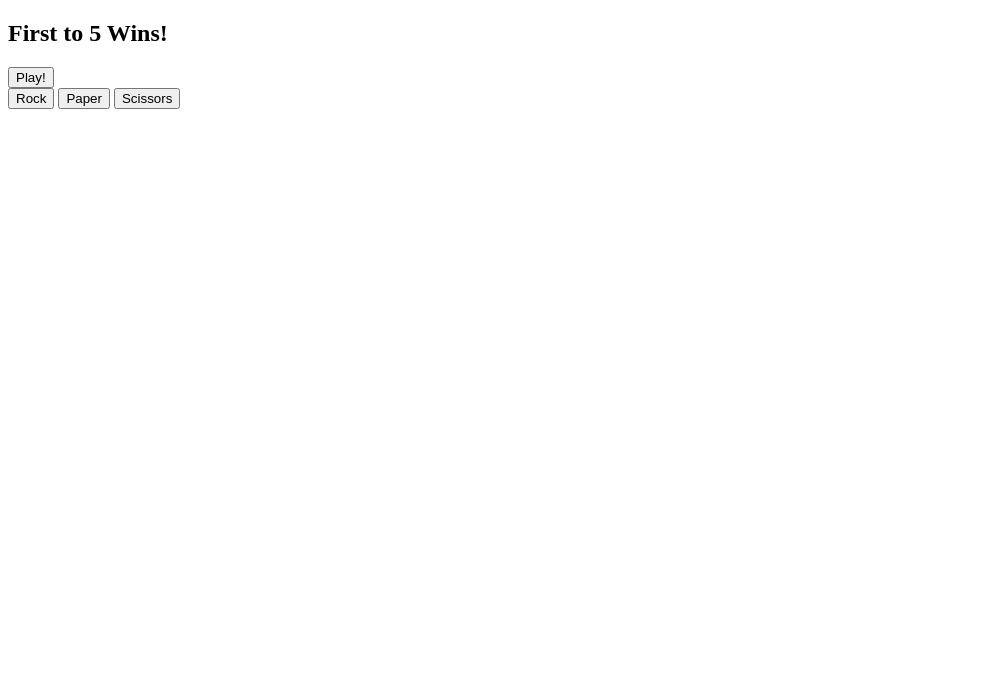
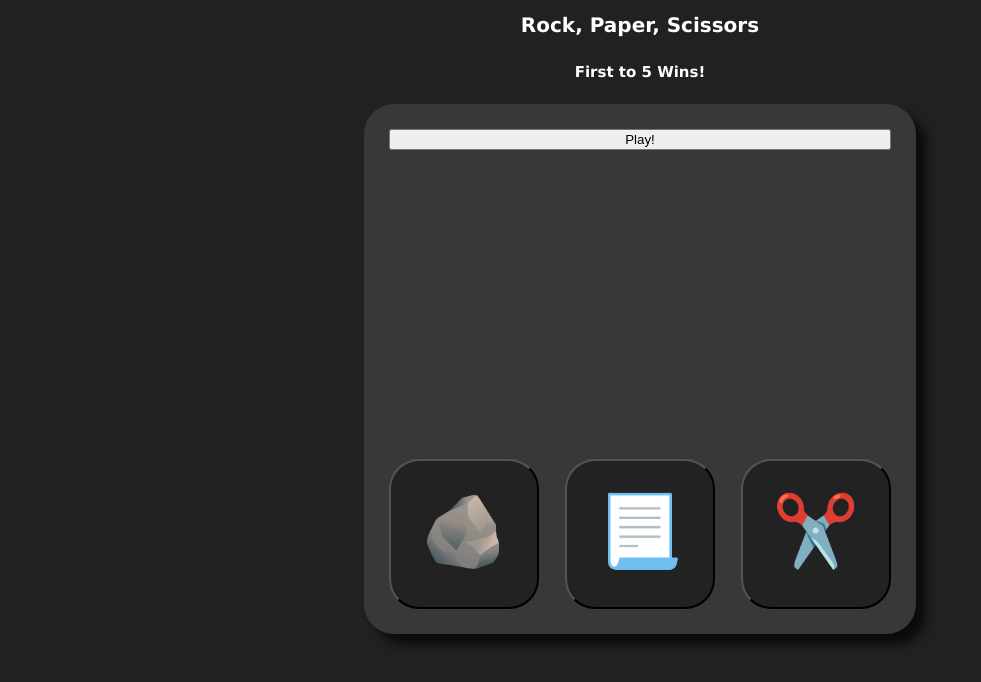
Before and after one commit to nathan8b/AI-rock-paper-scissors, a plain HTML site: page index.html in a window 1280 px wide. Shown: the whole page, without its empty margins (0-981 px from the left). Drawn offline with Linux system fonts and the light colour scheme.

Commit message:
added styles.css started working on UI finished styling rock paper scissors buttons

```diff
--- a/game.js
+++ b/game.js
@@ -56,8 +56,10 @@ function playGame(){
     humanScore = 0;
     computerScore = 0;
 
-    results.appendChild(moves);
-    results.appendChild(score);
+    moves.style.visibility = "visible";
+    result.style.visibility = "visible";
+    score.style.visibility = "visible";
+
 
     // start next round by clicking an option
     buttons.forEach(button => {
@@ -91,19 +93,22 @@ const buttons = buttonsBox.querySelectorAll("button"); // grab all buttons to a
 const results = document.querySelector("#results"); // grab result box
 
 // get player moves display
-const moves = document.querySelector(".moves")
+const moves = document.querySelector(".moves");
+moves.style.visibility = "hidden";
 
 // get result display
 const result = document.querySelector(".result");
+result.style.visibility = "hidden";
 
 // get score counter
 const score = document.querySelector(".score");
+score.style.visibility = "hidden";
 
-
-
+// initialize scores
 let humanScore = 0;
 let computerScore = 0;
 
+// start game when play button clicked
 playBtn.addEventListener("click", () => {
     playBtn.remove();
     playGame();
--- a/index.html
+++ b/index.html
@@ -4,24 +4,27 @@
     <meta charset="UTF-8">
     <meta name="viewport" content="width=device-width, initial-scale=1.0">
     <title>Rock Paper Scissors</title>
+    <link rel="stylesheet" href="styles.css">
 </head>
 <body>
+    <h1>Rock, Paper, Scissors</h1>
     <h2>First to 5 Wins!</h2>
-    <button class="play-btn">Play!</button>
 
-    <div id="buttons-box">
-        <button class="rock">Rock</button>
-        <button class="paper">Paper</button>
-        <button class="scissors">Scissors</button>
+    <div class="game-box">
+        <button class="play-btn">Play!</button>
+
+        <p class="result">Pick your option!</p>
+        <p class="moves">moves</p>
+        <p class="score">Score: 0 - 0</p>
+
+        <div id="buttons-box">
+            <button class="rock">🪨</button>
+            <button class="paper">📃</button>
+            <button class="scissors">✂️</button>
+        </div>
     </div>
 
-    <div id="results">
-        <p class="moves"></p>
-        <p class="result"></p>
-        <p class="score"></p>
-    </div>
 
     <script src="game.js"></script>
-
 </body>
 </html>
--- /dev/null
+++ b/styles.css
@@ -0,0 +1,55 @@
+body {
+    background-color: rgb(33, 33, 33);
+    color: white;
+    margin: 0;
+    height: 100%;
+    font-family: 'Lucida Sans', 'Lucida Sans Regular', 'Lucida Grande', 'Lucida Sans Unicode', Geneva, Verdana, sans-serif;
+    display: flex;
+    flex-direction: column;
+    align-items: center;
+}
+
+h1, h2 {
+    text-align: center;
+}
+
+h1 {
+    font-size: 20px;
+}
+
+h2 {
+    font-size: 15px;
+}
+
+.game-box {
+    background-color: rgb(56, 56, 56);
+    height: 60vh;
+    max-width: 800px;
+    margin: 10px 20px;
+    padding: 25px;
+    border-radius: 30px;
+    box-shadow: 10px 10px 10px rgb(11, 11, 11);
+    display: flex;
+    flex-direction: column;
+    justify-content: space-between;
+}
+
+#buttons-box {
+    display: flex;
+    justify-content: space-between;
+    gap: 2vw;
+}
+
+#buttons-box button {
+    background-color: rgb(34, 34, 34);
+    border-radius: 30px;
+    height: 25vw;
+    width: 25vw;
+    max-width: 150px;
+    max-height: 150px;
+    padding: 0px 0px 5px 0px;
+    font-size: clamp(10px, 15vw, 70px);
+    display: flex;
+    justify-content: center;
+    align-items: center;
+}
```
